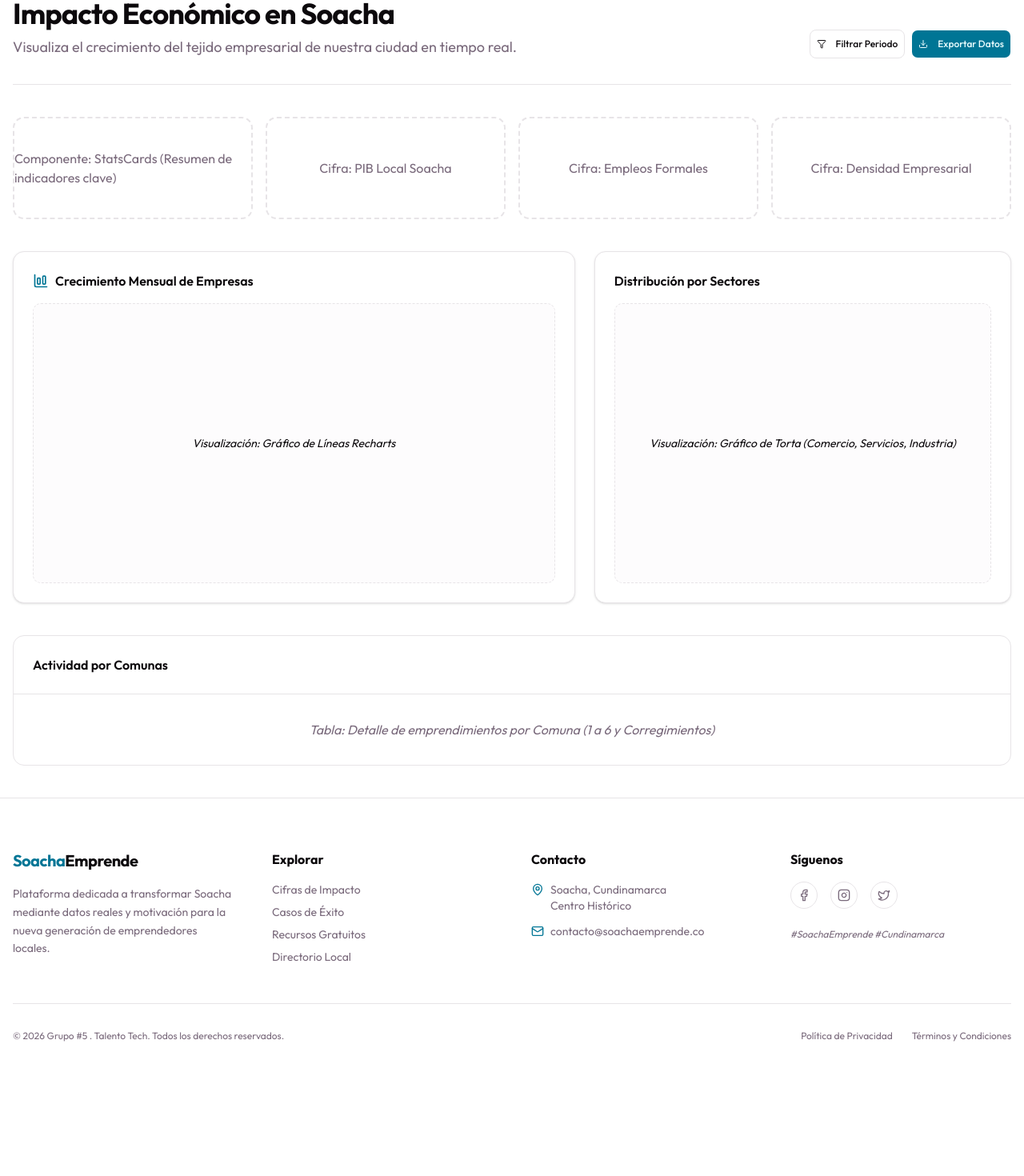
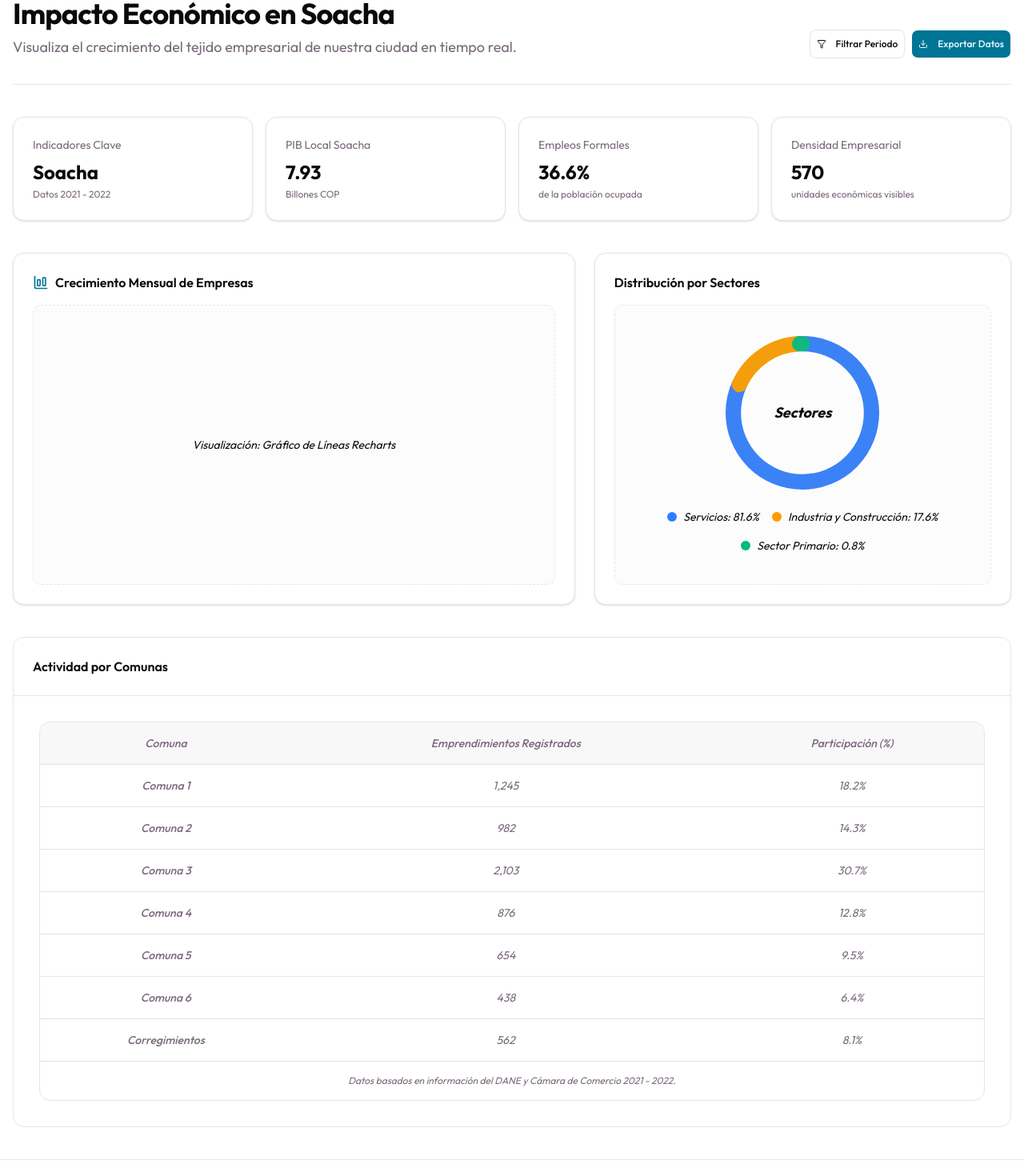
Before and after one commit to KsMorris-33/emprendamos, a Next.js app: page /cifras in a window 1280 px wide. Shown: the part 108-1578 px from the top of the page at 80% size. Before the commit the page ends 1475 px from the top, so only its background shows below. Built offline with nearby package versions, Linux system fonts and the light colour scheme.

Commit message:
Avance: Tarjetas agregadas, gráfico de torta y tabla de columnas

```diff
--- a/src/app/cifras/page.tsx
+++ b/src/app/cifras/page.tsx
@@ -42,18 +42,32 @@ export default function CifrasPage() {
         Ejemplo: <StatsOverview /> (Basado en el StatsGrid que ya hicimos o uno más específico)
       */}
             <div className="grid gap-4 md:grid-cols-2 lg:grid-cols-4">
-                {/* Espacio para componente: @/features/stats/components/StatsCards */}
-                <div className="h-32 rounded-xl border-2 border-dashed flex items-center justify-center text-muted-foreground">
-                    Componente: StatsCards (Resumen de indicadores clave)
+         {/* Tarjeta 1: Resumen general (opcional, podrías poner un título) */}
+         <div className="rounded-xl border bg-card p-6 shadow-sm">
+         <p className="text-sm text-muted-foreground">Indicadores Clave</p>
+         <p className="text-2xl font-bold mt-2">Soacha</p>
+         <p className="text-xs text-muted-foreground mt-1">Datos 2021 - 2022</p>
          </div>
-                <div className="h-32 rounded-xl border-2 border-dashed flex items-center justify-center text-muted-foreground">
-                    Cifra: PIB Local Soacha
+
+         {/* Tarjeta: PIB Local Soacha */}
+         <div className="rounded-xl border bg-card p-6 shadow-sm">
+         <p className="text-sm text-muted-foreground">PIB Local Soacha</p>
+         <p className="text-2xl font-bold mt-2">7.93</p>
+         <p className="text-xs text-muted-foreground mt-1">Billones COP</p>
         </div>
-                <div className="h-32 rounded-xl border-2 border-dashed flex items-center justify-center text-muted-foreground">
-                    Cifra: Empleos Formales
+
+         {/* Tarjeta: Empleos Formales */}
+         <div className="rounded-xl border bg-card p-6 shadow-sm">
+         <p className="text-sm text-muted-foreground">Empleos Formales</p>
+         <p className="text-2xl font-bold mt-2">36.6%</p>
+         <p className="text-xs text-muted-foreground mt-1">de la población ocupada</p>
          </div>
-                <div className="h-32 rounded-xl border-2 border-dashed flex items-center justify-center text-muted-foreground">
-                    Cifra: Densidad Empresarial
+
+         {/* Tarjeta: Densidad Empresarial */}
+         <div className="rounded-xl border bg-card p-6 shadow-sm">
+         <p className="text-sm text-muted-foreground">Densidad Empresarial</p>
+         <p className="text-2xl font-bold mt-2">570</p>
+         <p className="text-xs text-muted-foreground mt-1">unidades económicas visibles</p>
          </div>
          </div>
 
@@ -78,7 +92,64 @@ export default function CifrasPage() {
                     <h3 className="font-semibold mb-4">Distribución por Sectores</h3>
                     {/* Espacio para componente: @/features/stats/components/SectorPieChart */}
                     <div className="h-[350px] bg-muted/20 rounded-lg flex items-center justify-center border border-dashed text-sm italic">
-                        Visualización: Gráfico de Torta (Comercio, Servicios, Industria)
+                    <div className="h-[350px] flex flex-col items-center justify-center">
+                    <div className="relative w-48 h-48">
+                        <svg viewBox="0 0 100 100" className="w-full h-full -rotate-90">
+                        {/* Sector Servicios 81.6% */}
+                        <circle
+                            cx="50"
+                            cy="50"
+                            r="45"
+                            fill="transparent"
+                            stroke="#3b82f6"
+                            strokeWidth="10"
+                            strokeDasharray={`${81.6 * 2.827} 282.7`}
+                            strokeLinecap="round"
+                        />
+                        {/* Sector Industria 17.6% */}
+                        <circle
+                            cx="50"
+                            cy="50"
+                            r="45"
+                            fill="transparent"
+                            stroke="#f59e0b"
+                            strokeWidth="10"
+                            strokeDasharray={`${17.6 * 2.827} 282.7`}
+                            strokeDashoffset={`-${81.6 * 2.827}`}
+                            strokeLinecap="round"
+                        />
+                        {/* Sector Primario 0.8% */}
+                        <circle
+                            cx="50"
+                            cy="50"
+                            r="45"
+                            fill="transparent"
+                            stroke="#10b981"
+                            strokeWidth="10"
+                            strokeDasharray={`${0.8 * 2.827} 282.7`}
+                            strokeDashoffset={`-${(81.6 + 17.6) * 2.827}`}
+                            strokeLinecap="round"
+                        />
+                            </svg>
+                            <div className="absolute inset-0 flex items-center justify-center">
+                            <span className="text-lg font-bold">Sectores</span>
+                            </div>
+                        </div>
+                        <div className="flex flex-wrap justify-center gap-4 mt-6">
+                            <div className="flex items-center gap-2">
+                            <div className="w-3 h-3 rounded-full bg-blue-500"></div>
+                            <span className="text-sm">Servicios: 81.6%</span>
+                            </div>
+                            <div className="flex items-center gap-2">
+                            <div className="w-3 h-3 rounded-full bg-amber-500"></div>
+                            <span className="text-sm">Industria y Construcción: 17.6%</span>
+                            </div>
+                            <div className="flex items-center gap-2">
+                            <div className="w-3 h-3 rounded-full bg-emerald-500"></div>
+                            <span className="text-sm">Sector Primario: 0.8%</span>
+                            </div>
+                        </div>
+                        </div>
                     </div>
                 </div>
             </div>
@@ -92,7 +163,39 @@ export default function CifrasPage() {
                 </div>
                 {/* Espacio para componente: @/features/stats/components/ComunasTable */}
                 <div className="p-8 text-center text-muted-foreground italic">
-                    Tabla: Detalle de emprendimientos por Comuna (1 a 6 y Corregimientos)
+                    <section className="rounded-xl border bg-card overflow-hidden">
+  <div className="overflow-x-auto">
+    <table className="w-full text-sm">
+      <thead className="bg-muted/50">
+        <tr>
+          <th className="text-center p-4 font-medium">Comuna</th>
+          <th className="text-center p-4 font-medium">Emprendimientos Registrados</th>
+          <th className="text-center p-4 font-medium">Participación (%)</th>
+        </tr>
+      </thead>
+      <tbody>
+        {[
+          { comuna: 'Comuna 1', emprendimientos: 1245, participacion: 18.2 },
+          { comuna: 'Comuna 2', emprendimientos: 982, participacion: 14.3 },
+          { comuna: 'Comuna 3', emprendimientos: 2103, participacion: 30.7 },
+          { comuna: 'Comuna 4', emprendimientos: 876, participacion: 12.8 },
+          { comuna: 'Comuna 5', emprendimientos: 654, participacion: 9.5 },
+          { comuna: 'Comuna 6', emprendimientos: 438, participacion: 6.4 },
+          { comuna: 'Corregimientos', emprendimientos: 562, participacion: 8.1 },
+        ].map((item, idx) => (
+          <tr key={idx} className="border-t">
+            <td className="p-4 font-medium">{item.comuna}</td>
+            <td className="p-4">{item.emprendimientos.toLocaleString()}</td>
+            <td className="p-4">{item.participacion}%</td>
+          </tr>
+        ))}
+      </tbody>
+    </table>
+  </div>
+  <div className="p-4 text-xs text-muted-foreground border-t">
+    Datos basados en información del DANE y Cámara de Comercio 2021 - 2022.
+  </div>
+</section>
                 </div>
             </section>
 
```
Also changed, not shown: 1 other file (tests, documents, lock files or other folders). Lines whose indentation alone changed are shown as unchanged.
